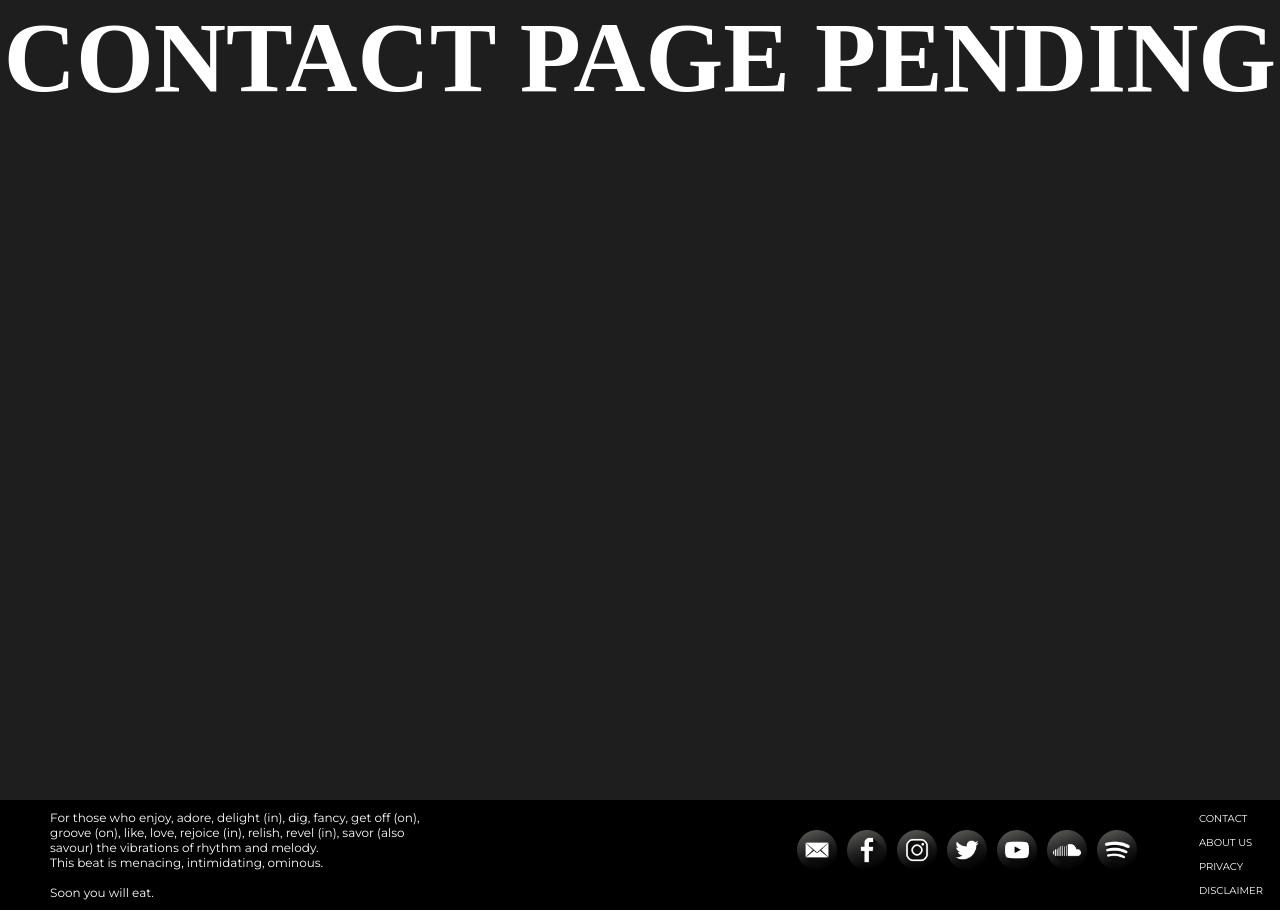
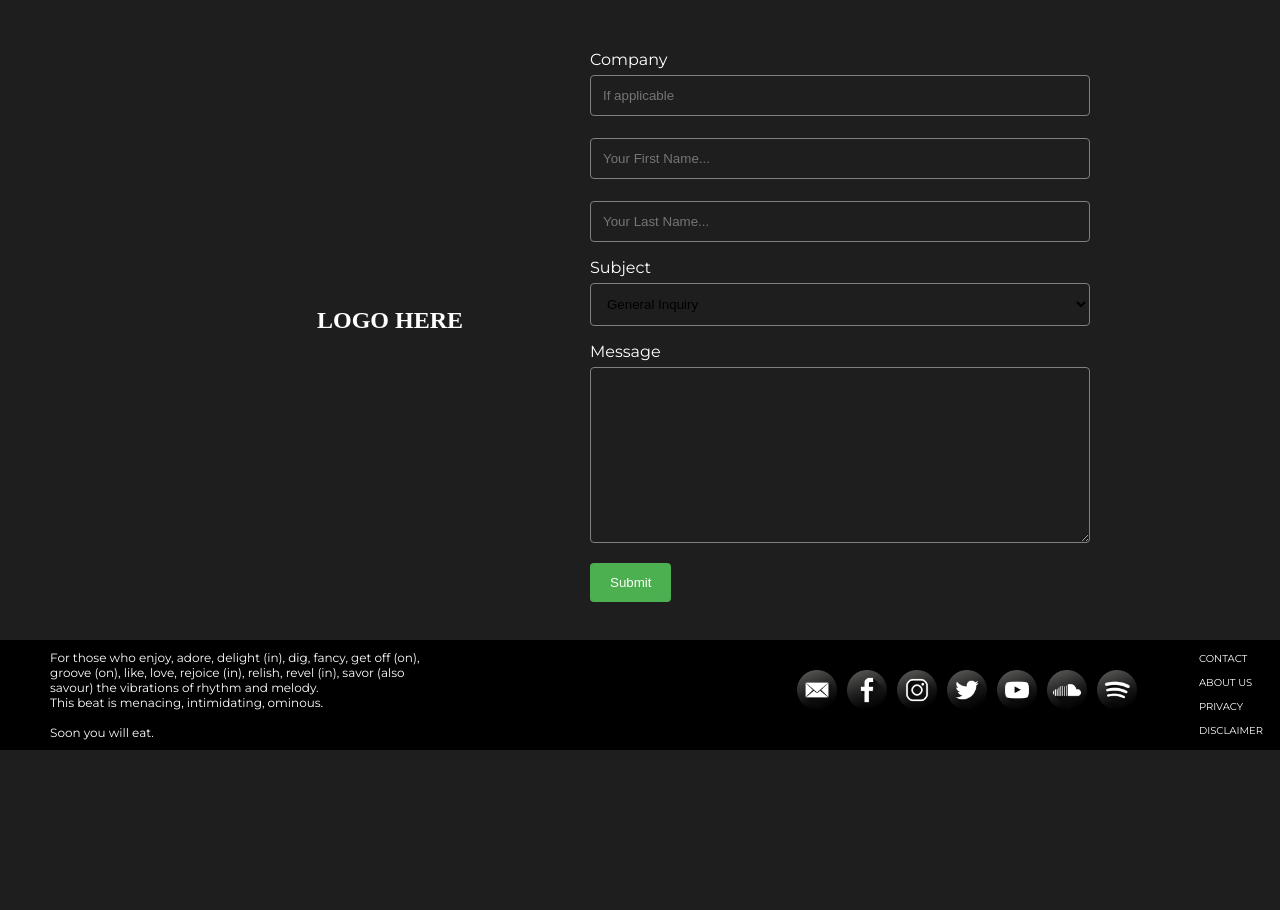
Before and after one commit to MenacingBeats/menacingbeats.com, a PHP site: page /contact.html in a window 1280 px wide. Shown: the part 95-1005 px from the top of the page. After the commit the page ends 845 px from the top, so only its background shows below. Run offline with PHP 8.4, Linux system fonts and the light colour scheme.

Commit message:
contact page wireframe update

```diff
--- a/contact.html
+++ b/contact.html
@@ -60,9 +60,41 @@
 
 <!-- Main content of the landing page -->
     <main>
+        <!-- Menacing Beats Logo -->
+        <article class="contact-form-container">
+            <section>
+                <div class="menacing-contact-logo">
+                    <h2>LOGO HERE</h2>
+                </div>
+            </section>
+            <!-- Menacing contact form -->
+            <section>
+                <div class="contact-container">
+                    <form action="action_page.php">
+                        <label for="cname">Company</label>
+                        <input type="text" id="cname" name="companyName" placeholder="If applicable">
 
-        <h1 class="pending">CONTACT PAGE PENDING</h1>
+                        <label for="fname"></label>
+                        <input type="text" id="fname" name="firstName" placeholder="Your First Name...">
 
+                        <label for="lname"></label>
+                        <input type="text" id="lname" name="lastName" placeholder="Your Last Name...">
+
+                        <label for="subject">Subject</label>
+                        <select name="subject" id="subject">
+                            <option value="general">General Inquiry</option>
+                            <option value="sotdRequest">SOTD Request</option>
+                            <option value="events">Events</option>
+                        </select>
+
+                        <label for="message">Message</label>
+                        <textarea name="message" id="message" cols="30" rows="10"></textarea>
+
+                        <input type="submit" value="Submit">
+                    </form>
+                </div>
+            </section>
+        </article>
     </main>
 
 <!-- Footer -->
--- a/script.js
+++ b/script.js
@@ -10,9 +10,9 @@ function hamburger() {
 
 // show months and date on song of the week.
 
-
-
-// show current date of SOTD
+// rebuild this as a 24hr countdown clock
+// https://vincoding.com/weekly-repeating-countdown-timer-javascript/
+// // show current date of SOTD
 let today = new Date();
 let date = today.getFullYear()+'.'+(today.getMonth()+1)+'.'+today.getDate();
 let dateTime = date;
--- a/style.css
+++ b/style.css
@@ -353,9 +353,9 @@ header .ticker-item {
 
 .grid-item:hover {
     opacity: 0.9;
-    transition: 0.3s;
+    transition: 1.0s;
     cursor: pointer;
-    transform: scale(1.02);
+    transform: scale(1.04);
 }
 
 .grid-text {
@@ -530,6 +530,73 @@ section .sotd-selector {
 .pending {
     color: white;
     font-size: 100px;
-    height: 100vh;
     text-align: center;
 }
+
+
+
+
+
+
+
+
+
+
+
+
+
+
+/* Contact Page */
+
+/* Style the inputs */
+input[type=text], select, textarea {
+    width: 100%;
+    height: auto;
+    padding: 12px;
+    border: 1px solid gray;
+    border-radius: 4px;
+    box-sizing: border-box;
+    margin-top: 6px;
+    margin-bottom: 16px;
+    resize: vertical;
+}
+
+/* Style submit button */
+input[type=submit] {
+    background-color: #4CaF50;
+    color: white;
+    padding: 12px 20px;
+    border: none;
+    border-radius: 4px;
+    cursor: pointer;
+}
+
+/* when moving the mouse over submit, darker green */
+input[type=submit]:hover {
+    background-color: #45a049;
+}
+
+/* Add background color and padding */
+.contact-container {
+    border-radius: 5px;
+    width: 500px;
+    color: white;
+    font-family: 'Montserrat', sans-serif;
+    padding-top: 50px;
+}
+
+.contact-form-container {
+    display: flex;
+    justify-content: center;
+    flex-direction: row;
+    height: 80vh;
+}
+
+.menacing-contact-logo {
+    width: 400px;
+    height: 100%;
+    display: flex;
+    justify-content: center;
+    align-items: center;
+    color: white;
+}
```
